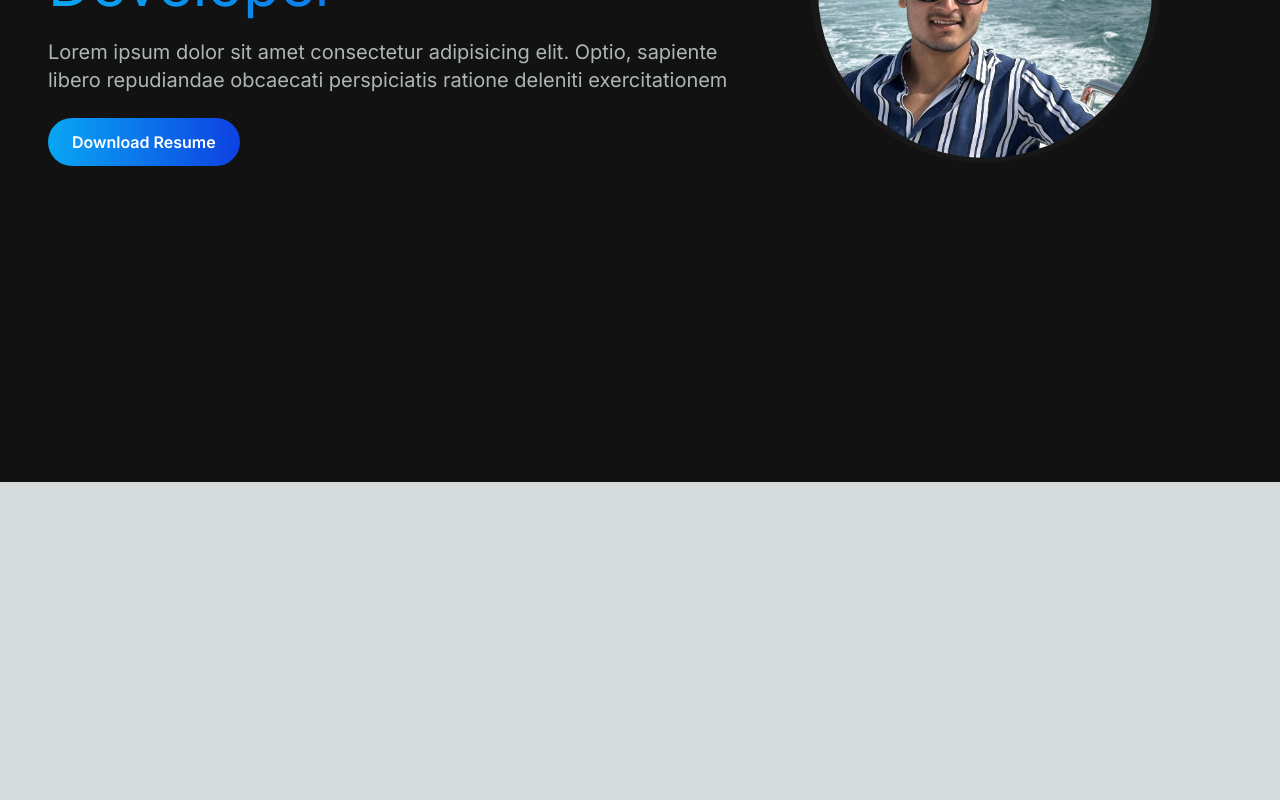
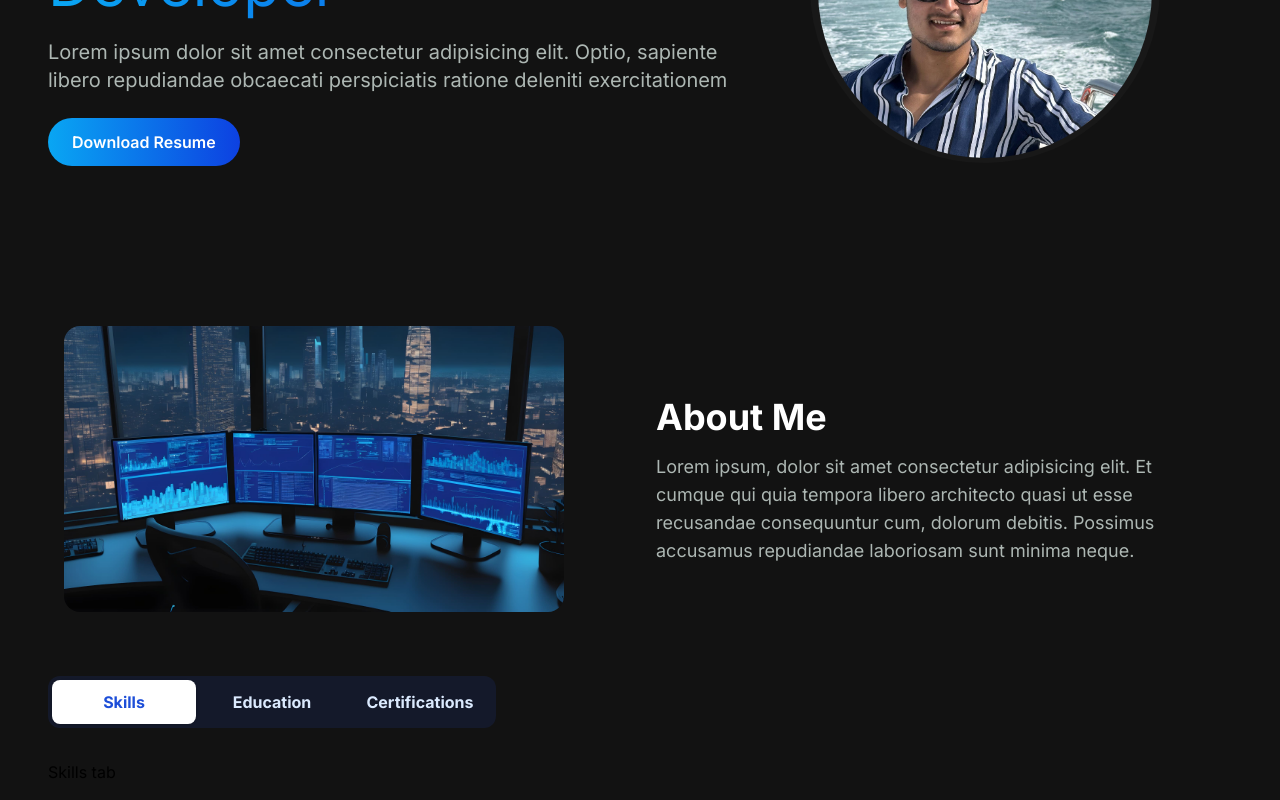
Before and after one commit to yugal82/portfolio-website, a Next.js app: page / in a window 1280 px wide. Shown: the part 318-1118 px from the top of the page. Before the commit the page ends 800 px from the top, so only its background shows below. Built offline with nearby package versions, Linux system fonts and the light colour scheme.

Commit message:
added about me section

```diff
--- a/package.json
+++ b/package.json
@@ -9,6 +9,7 @@
     "lint": "next lint"
   },
   "dependencies": {
+    "@headlessui/react": "^1.7.18",
     "next": "14.1.1",
     "react": "^18",
     "react-dom": "^18",
--- /dev/null
+++ b/src/app/components/About.jsx
@@ -0,0 +1,33 @@
+"use client";
+import Image from 'next/image';
+import React, { useState } from 'react'
+import Tabs from './Tabs';
+
+const About = () => {
+    const [tabIndex, setTabIndex] = useState(0);
+    const getSelectedTabIndex = (index) => setTabIndex(index)
+
+    return (
+        <div className='container mx-auto px-12 py-4 mt-12 md:mt-24'>
+            <div className='md:grid md:grid-cols-2 gap-8 items-center py-8 px-4'>
+                <Image src='/images/about-image.jpg' width={500} height={500} className='rounded-2xl' />
+                <div className='mt-6'>
+                    <h2 className='text-white text-4xl font-bold mb-2 md:mb-4'>About Me</h2>
+                    <p className='text-base md:text-lg text-[#adb7b3]'>Lorem ipsum, dolor sit amet consectetur adipisicing elit. Et cumque qui quia tempora libero architecto quasi ut esse recusandae consequuntur cum, dolorum debitis. Possimus accusamus repudiandae laboriosam sunt minima neque.</p>
+                </div>
+            </div>
+            <Tabs categories={['Skills', 'Education', 'Certifications']} getSelectedTabIndex={getSelectedTabIndex} />
+            {
+                tabIndex === 0 ? (
+                    <div>Skills tab</div>
+                ) : tabIndex === 1 ? (
+                    <div>Education tab</div>
+                ) : (
+                    <div>Certifications tab</div>
+                )
+            }
+        </div>
+    )
+}
+
+export default About;
--- /dev/null
+++ b/src/app/components/Tabs.jsx
@@ -0,0 +1,37 @@
+'use client';
+import { useState } from 'react'
+import { Tab } from '@headlessui/react'
+
+function classNames(...classes) {
+    return classes.filter(Boolean).join(' ')
+}
+
+const Tabs = ({ categories, getSelectedTabIndex }) => {
+
+    return (
+        <div className="w-full max-w-md px-2 py-8 sm:px-0">
+            <Tab.Group>
+                <Tab.List className="flex space-x-1 rounded-xl bg-blue-900/20 p-1">
+                    {categories.map((category, index) => (
+                        <Tab
+                            onClick={() => getSelectedTabIndex(index)}
+                            key={category}
+                            className={({ selected }) =>
+                                classNames(
+                                    'w-full rounded-lg py-2.5 text-sm md:text-base font-bold',
+                                    selected
+                                        ? 'bg-white text-blue-700 shadow outline-none'
+                                        : 'text-blue-100 hover:bg-white/[0.12] hover:text-white'
+                                )
+                            }
+                        >
+                            {category}
+                        </Tab>
+                    ))}
+                </Tab.List>
+            </Tab.Group>
+        </div>
+    )
+}
+
+export default Tabs;
--- a/src/app/page.js
+++ b/src/app/page.js
@@ -1,12 +1,14 @@
 import Image from "next/image";
 import Hero from "./components/Hero";
 import Navbar from "./components/Navbar";
+import About from "./components/About";
 
 export default function Home() {
   return (
     <main className="flex min-h-screen flex-col bg-[#121212]">
       <Navbar />
       <Hero />
+      <About />
     </main>
   );
 }
```
Also changed, not shown: public/images/about-image.jpg (added), 1 other file (tests, documents, lock files or other folders).
